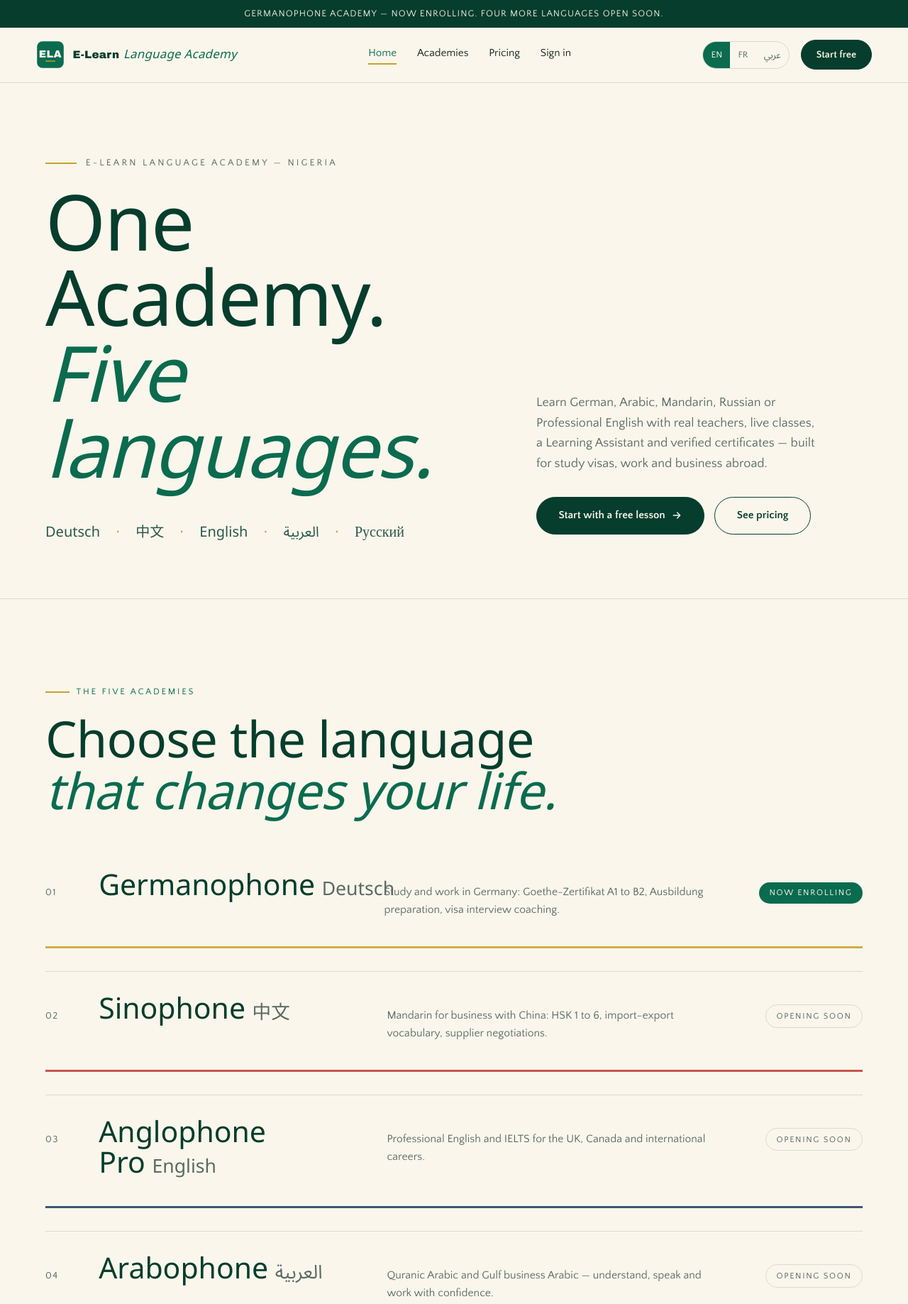
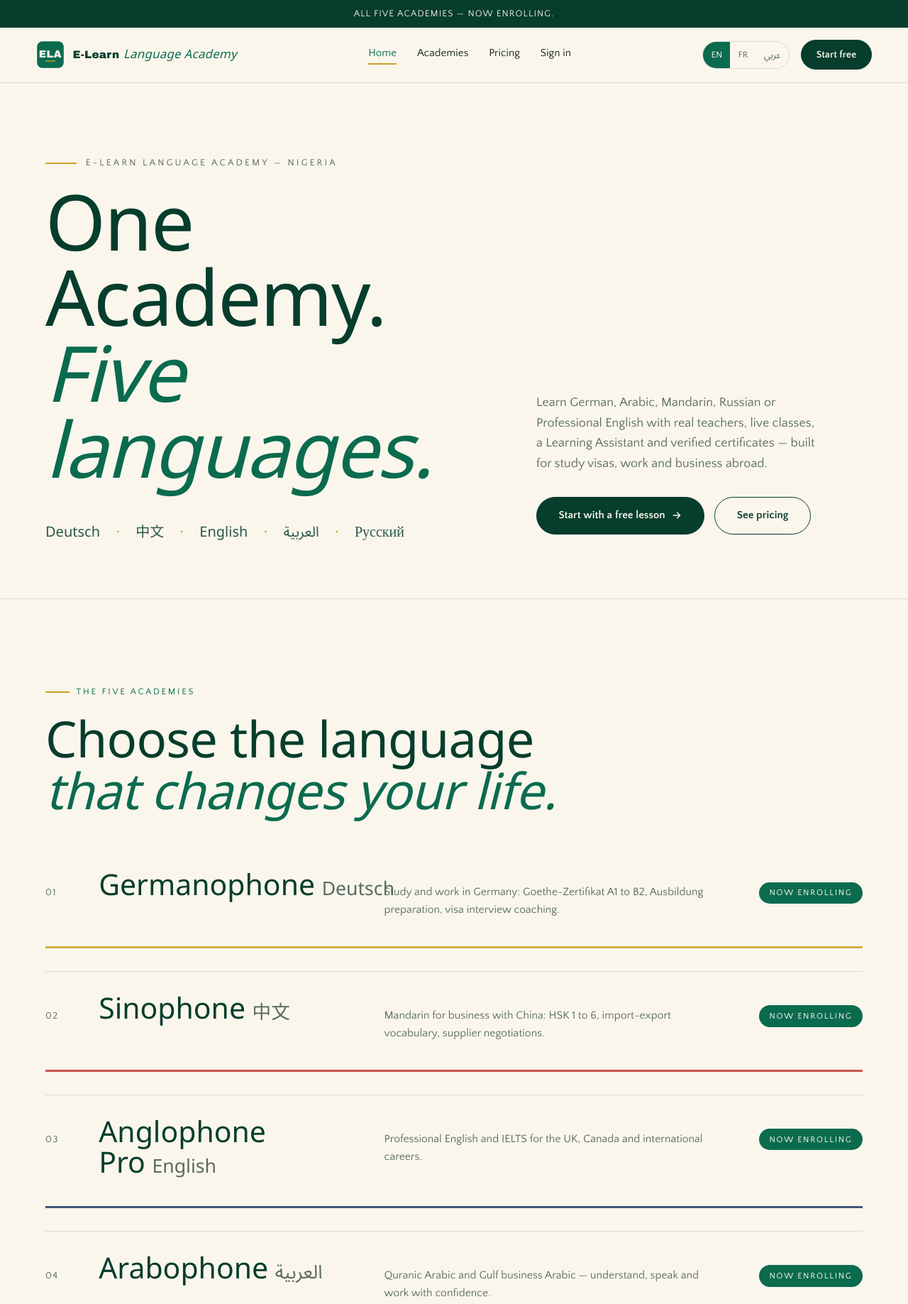
Before and after one commit to francophoneacademyng/ELA, a website: page index.html in a window 1280 px wide. Shown: the top 1837 px of the page at 71% size. Drawn offline with Linux system fonts and the light colour scheme; a web font is replaced by a local one.

Commit message:
feat: ouverture des 5 academies

```diff
--- a/i18n/ar.json
+++ b/i18n/ar.json
@@ -1,5 +1,5 @@
 {
-  "announce.text": "أكاديمية جيرمانوفون — التسجيل مفتوح الآن. أربع لغات أخرى قريباً.",
+  "announce.text": "الأكاديميات الخمس — التسجيل مفتوح الآن.",
   "nav.home": "الرئيسية",
   "nav.academies": "الأكاديميات",
   "nav.pricing": "الأسعار",
--- a/i18n/en.json
+++ b/i18n/en.json
@@ -1,5 +1,5 @@
 {
-  "announce.text": "Germanophone Academy — now enrolling. Four more languages open soon.",
+  "announce.text": "All five academies — now enrolling.",
   "nav.home": "Home",
   "nav.academies": "Academies",
   "nav.pricing": "Pricing",
--- a/i18n/fr.json
+++ b/i18n/fr.json
@@ -1,5 +1,5 @@
 {
-  "announce.text": "Académie Germanophone — inscriptions ouvertes. Quatre autres langues arrivent bientôt.",
+  "announce.text": "Les cinq académies — inscriptions ouvertes.",
   "nav.home": "Accueil",
   "nav.academies": "Académies",
   "nav.pricing": "Tarifs",
--- a/index.html
+++ b/index.html
@@ -14,7 +14,7 @@
 <body>
   <!-- Announcement bar -->
   <div class="announce" id="announce">
-    <span data-i18n="announce.text">Germanophone Academy — now enrolling. Four more languages open soon.</span>
+    <span data-i18n="announce.text">All five academies — now enrolling.</span>
   </div>
 
   <!-- Navigation -->
--- a/js/app.js
+++ b/js/app.js
@@ -28,11 +28,11 @@
 
   /* ---------- Academies data ---------- */
   var ACADEMIES = [
-    { key: 'german',   native: 'Deutsch',  accent: 'var(--accent-german)',   open: true  },
-    { key: 'mandarin', native: '中文',      accent: 'var(--accent-mandarin)', open: false },
-    { key: 'english',  native: 'English',  accent: 'var(--accent-english)',  open: false },
-    { key: 'arabic',   native: 'العربية',   accent: 'var(--accent-arabic)',   open: false },
-    { key: 'russian',  native: 'Русский',  accent: 'var(--accent-russian)',  open: false }
+    { key: 'german',   native: 'Deutsch',  accent: 'var(--accent-german)',   open: true },
+    { key: 'mandarin', native: '中文',      accent: 'var(--accent-mandarin)', open: true },
+    { key: 'english',  native: 'English',  accent: 'var(--accent-english)',  open: true },
+    { key: 'arabic',   native: 'العربية',   accent: 'var(--accent-arabic)',   open: true },
+    { key: 'russian',  native: 'Русский',  accent: 'var(--accent-russian)',  open: true }
   ];
 
   /* Grille tarifaire (affichage + checkout). La source de vérité des montants
```
